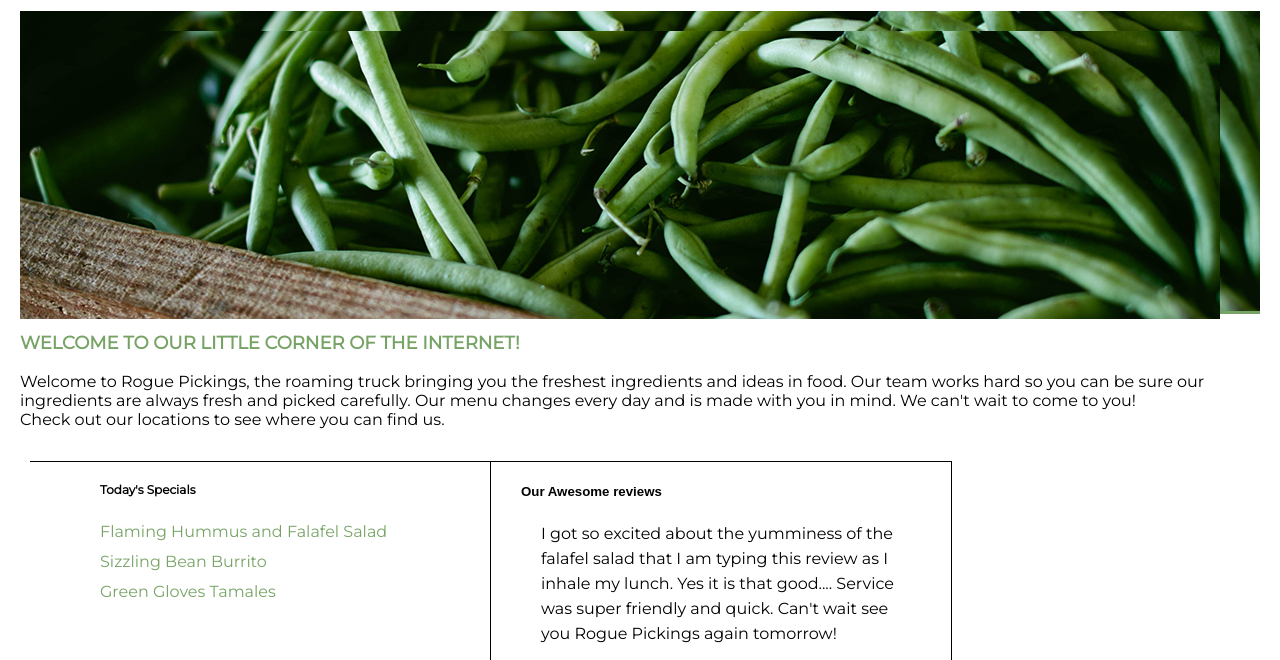
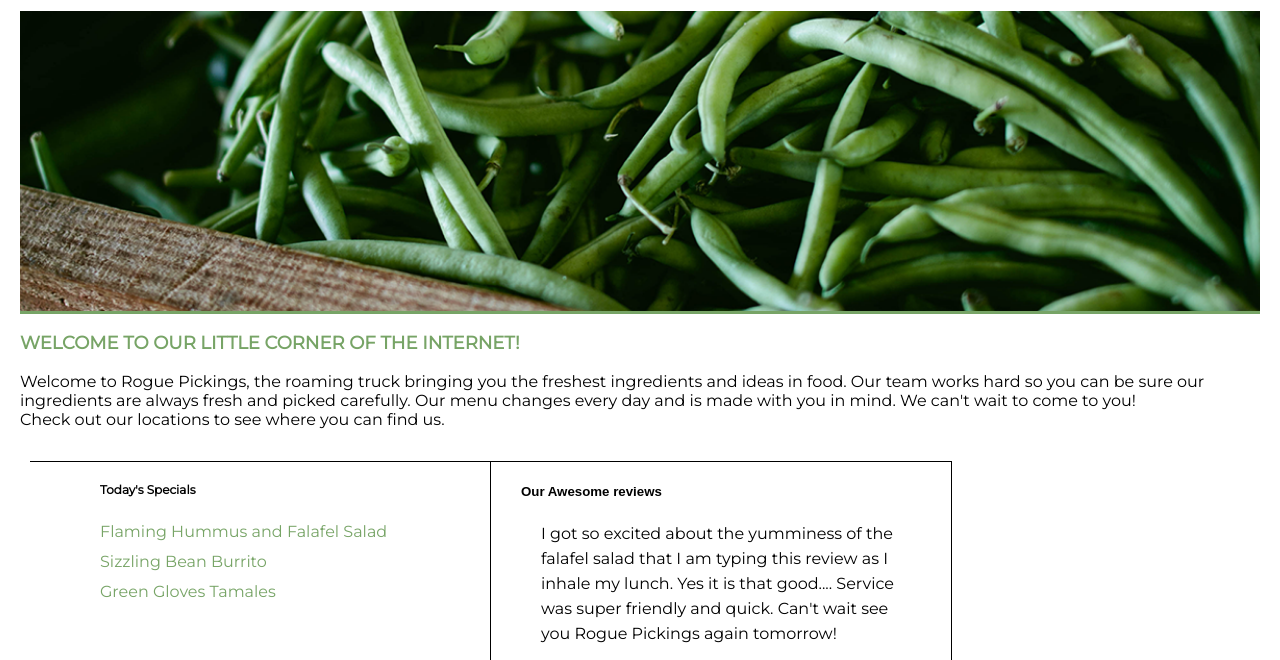
Before and after one commit to nzea001/Rogue-Pickings, a plain HTML site: page index.html in a window 1280 px wide. Shown: the part 139-799 px from the top of the page. Drawn offline with Linux system fonts and the light colour scheme; a web font is replaced by a local one.

Commit message:
double img removed

```diff
--- a/index.html
+++ b/index.html
@@ -26,7 +26,6 @@
 
 			<section class="top">
 				<div class="main-image">
-					<img src="/img/hero-image.png" alt="green-beans">
 				</div>
 
 				<div class="main-title">
```
